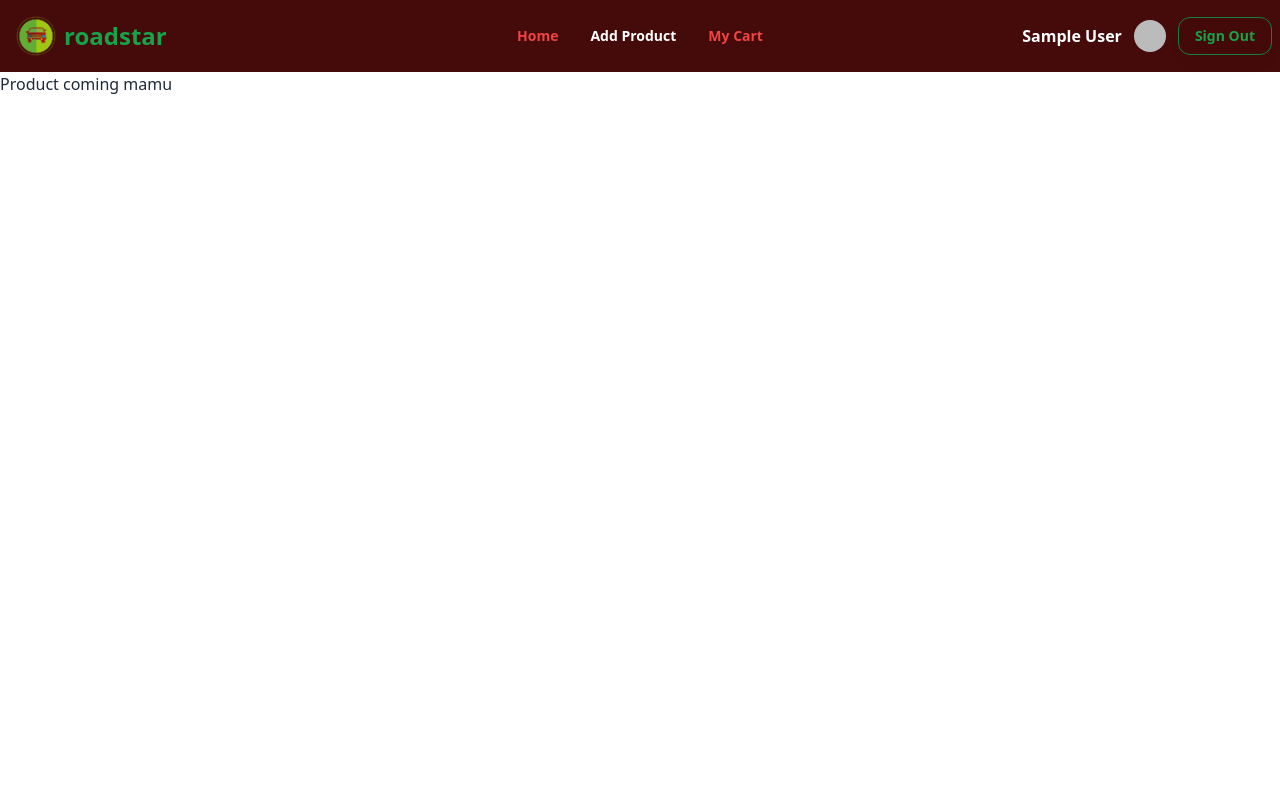
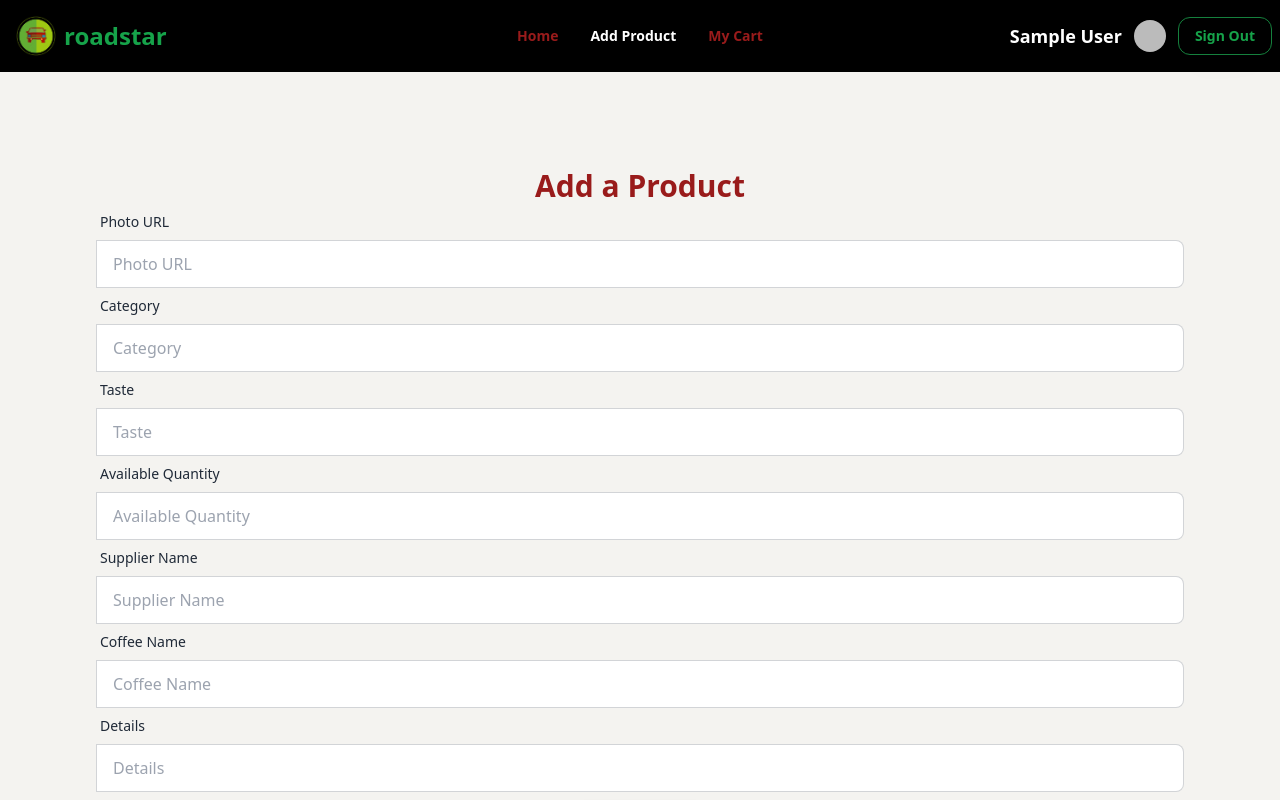
Before and after one commit to devalienbrain/Automative-brandcars-shop-project, a React (Vite) app: page /addproduct in a window 1280 px wide. Shown: the top 800 px of the page. Built offline with nearby package versions, Linux system fonts and the light colour scheme; no server answers; sample sign-in values are in the browser's storage.

Commit message:
add product page added

```diff
--- a/src/components/Header/NavBar.jsx
+++ b/src/components/Header/NavBar.jsx
@@ -61,7 +61,7 @@ const NavBar = () => {
     <>
       <ToastContainer></ToastContainer>
       {/* FOR SMALL DEVICE */}
-      <div className="flex justify-end md:hidden navbar bg-red-950 text-red-400 font-bold">
+      <div className="flex justify-end md:hidden navbar bg-black text-red-400 font-bold">
         <div>
           {user ? (
             <div className="flex items-center">
@@ -90,7 +90,7 @@ const NavBar = () => {
         </div>
       </div>
       {/* FOR LARGE DEVICES */}
-      <div className="navbar bg-red-950 text-red-500 font-bold">
+      <div className="navbar bg-black text-red-800 font-bold text-lg">
         <div className="navbar-start">
           <div className="dropdown">
             <label tabIndex={0} className="btn btn-ghost lg:hidden">
@@ -143,7 +143,7 @@ const NavBar = () => {
           ) : (
             <div>
               <Link to="/login">
-                <button className="px-4 py-2 text-green-600 hover:text-green-500 text-sm font-semibold drop-shadow-lg rounded-lg">
+                <button className="px-4 py-2 text-green-600 hover:text-green-500 text-base font-semibold drop-shadow-lg rounded-lg">
                   Login
                 </button>
               </Link>
--- a/src/pages/AddProduct/AddProduct.jsx
+++ b/src/pages/AddProduct/AddProduct.jsx
@@ -1,5 +1,173 @@
+// import Swal from 'sweetalert2'
+
 const AddProduct = () => {
-  return <div>Product coming mamu</div>;
+  const handleAddCoffee = (event) => {
+    event.preventDefault();
+
+    const form = event.target;
+
+    const name = form.name.value;
+    const quantity = form.quantity.value;
+    const supplier = form.supplier.value;
+    const taste = form.taste.value;
+    const category = form.category.value;
+    const details = form.details.value;
+    const photo = form.photo.value;
+
+    const newCoffee = {
+      name,
+      quantity,
+      supplier,
+      taste,
+      category,
+      details,
+      photo,
+    };
+
+    console.log(newCoffee);
+
+    // send data to the server
+    fetch(
+      "https://coffee-store-server-74xiae2di-jhankarphero.vercel.app/coffee",
+      {
+        method: "POST",
+        headers: {
+          "content-type": "application/json",
+        },
+        body: JSON.stringify(newCoffee),
+      }
+    )
+      .then((res) => res.json())
+      .then((data) => {
+        console.log(data);
+        if (data.insertedId) {
+          Swal.fire({
+            title: "Success!",
+            text: "Coffee Added Successfully",
+            icon: "success",
+            confirmButtonText: "Cool",
+          });
+        }
+      });
+  };
+
+  return (
+    <div className="bg-[#F4F3F0] p-24">
+      <h2 className="text-3xl text-red-800 text-center font-extrabold">
+        Add a Product
+      </h2>
+      <form onSubmit={handleAddCoffee}>
+        {/* form */}
+        <div className="mb-8">
+          {/* 1_image field */}
+          <div className="form-control w-full">
+            <label className="label">
+              <span className="label-text">Photo URL</span>
+            </label>
+            <label className="input-group">
+              <input
+                type="text"
+                name="photo"
+                placeholder="Photo URL"
+                className="input input-bordered w-full"
+              />
+            </label>
+          </div>
+          {/* 2 */}
+          <div className="form-control w-full">
+            <label className="label">
+              <span className="label-text">Category</span>
+            </label>
+            <label className="input-group">
+              <input
+                type="text"
+                name="category"
+                placeholder="Category"
+                className="input input-bordered w-full"
+              />
+            </label>
+          </div>
+          {/* 3 */}
+          <div className="form-control w-full">
+            <label className="label">
+              <span className="label-text">Taste</span>
+            </label>
+            <label className="input-group">
+              <input
+                type="text"
+                name="taste"
+                placeholder="Taste"
+                className="input input-bordered w-full"
+              />
+            </label>
+          </div>
+          {/* 4 */}
+          <div className="form-control w-full">
+            <label className="label">
+              <span className="label-text">Available Quantity</span>
+            </label>
+            <label className="input-group">
+              <input
+                type="text"
+                name="quantity"
+                placeholder="Available Quantity"
+                className="input input-bordered w-full"
+              />
+            </label>
+          </div>
+          {/* 5 */}
+          <div className="form-control w-full">
+            <label className="label">
+              <span className="label-text">Supplier Name</span>
+            </label>
+            <label className="input-group">
+              <input
+                type="text"
+                name="supplier"
+                placeholder="Supplier Name"
+                className="input input-bordered w-full"
+              />
+            </label>
+          </div>
+          {/* 6 */}
+          <div className="form-control w-full">
+            <label className="label">
+              <span className="label-text">Coffee Name</span>
+            </label>
+            <label className="input-group">
+              <input
+                type="text"
+                name="name"
+                placeholder="Coffee Name"
+                className="input input-bordered w-full"
+              />
+            </label>
+          </div>
+          {/* 7 */}
+          <div className="form-control w-full">
+            <label className="label">
+              <span className="label-text">Details</span>
+            </label>
+            <label className="input-group">
+              <input
+                type="text"
+                name="details"
+                placeholder="Details"
+                className="input input-bordered w-full"
+              />
+            </label>
+          </div>
+        </div>
+        <div className="text-center">
+          <input
+            type="submit"
+            value="Add Product"
+            className="px-8 py-3 bg-red-50 text-red-800 border border-red-900 hover:bg-red-100 rounded-xl drop-shadow-2xl font-bold text-xl"
+          />
+        </div>
+      </form>
+    </div>
+  );
 };
 
 export default AddProduct;
```
